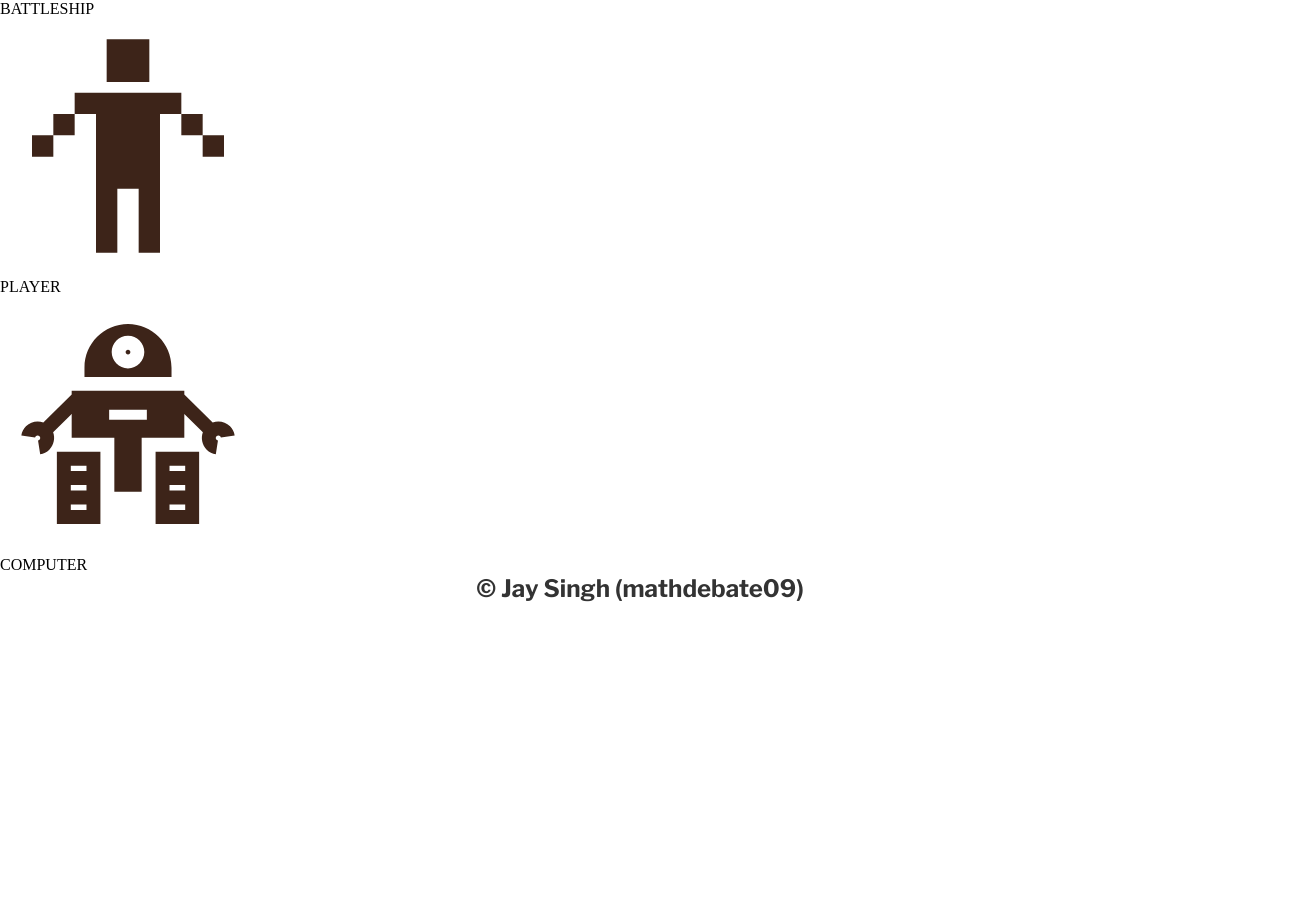
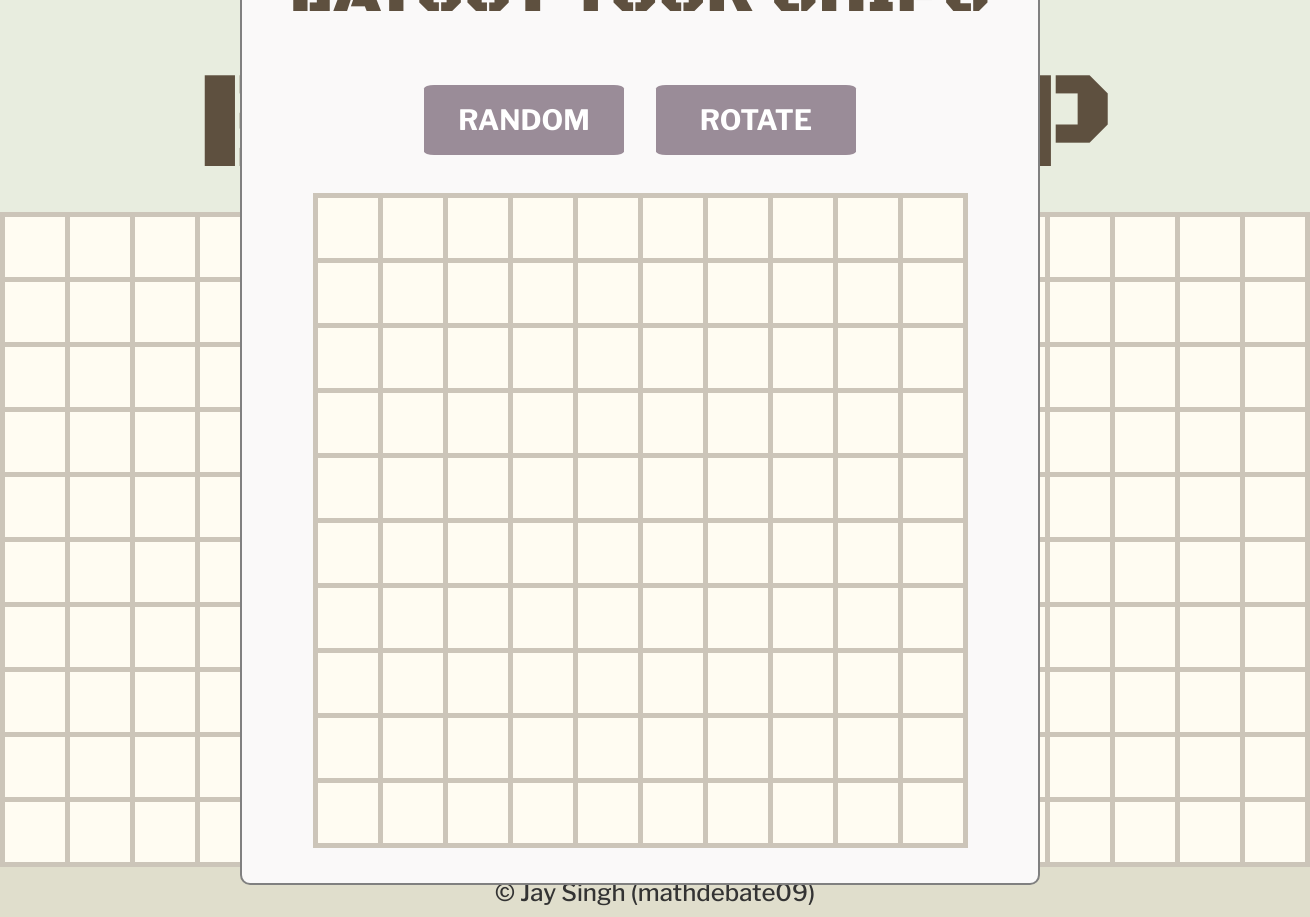
Before and after one commit to mathdebate09/battleship, a website built with webpack: page src/index.html in a window 1280 px wide. Shown: the whole page, 1310 px wide, since content can reach past the window. Before the commit the page ends 800 px from the top, so only its background shows below. Built offline with nearby package versions, Linux system fonts and the light colour scheme.

Commit message:
Add gameLoop module and update gameBoard placeShip functionality

```diff
--- a/src/index.js
+++ b/src/index.js
@@ -2,3 +2,8 @@ import "./styles/main.css";
 import "./modules/icon.js";
 import "./modules/skeleton.js";
 import "./modules/gameLoop.js";
+import { displayController } from './modules/displayController.js';
+import { gameLoop } from './modules/gameLoop.js';
+
+
+    gameLoop.startGame();
--- a/src/modules/displayController.js
+++ b/src/modules/displayController.js
@@ -6,7 +6,7 @@ const displayController = (function () {
     let direction = "vertical";
     function placeShipModal() {
         const dialog = document.createElement("dialog");
-        dialog.setAttribute("open", "");
+        dialog.open = true;
 
         const dialogHeader = document.createElement("p");
         dialogHeader.textContent = "LAYOUT YOUR SHIPS";
@@ -70,10 +70,13 @@ const displayController = (function () {
                         lastColoredCells.forEach(cell => cell.style.backgroundColor = '');
                         lastColoredCells = [];
 
+                        if (currentShipIndex < gameLoop.userBoard.boardPieces.length) {
                             const ship = gameLoop.userBoard.boardPieces[currentShipIndex];
+                            ship.alignment = direction; // Use the direction variable to determine the ship's alignment
 
                             // Check if the ship can be placed at the hovered location
-                        if (rowIndex + ship.length <= 13 && colIndex + ship.length <= 13) {
+                            if ((ship.alignment === 'vertical' && rowIndex + ship.length <= 10) ||
+                                (ship.alignment === 'horizontal' && colIndex + ship.length <= 10)) {
                                 // Color the cells based on the ship's length and alignment
                                 for (let j = 0; j < ship.length; j++) {
                                     let cellToColor;
@@ -91,84 +94,48 @@ const displayController = (function () {
                                 }
                             }
                         }
+                    }
                 });
 
                 div.addEventListener('click', () => {
+                    if (currentShipIndex < gameLoop.userBoard.boardPieces.length && !gameLoop.userBoard.isAdjacentOccupied(rowIndex, colIndex)) {
                         const ship = gameLoop.userBoard.boardPieces[currentShipIndex];
+                        ship.alignment = direction; // Use the direction variable to determine the ship's alignment
 
                         // Check if the ship can be placed at the clicked location
-                    if (rowIndex + ship.length <= 13 && colIndex + ship.length <= 13) {
+                        if ((ship.alignment === 'vertical' && rowIndex + ship.length <= 10) ||
+                            (ship.alignment === 'horizontal' && colIndex + ship.length <= 10) &&
+                            !gameLoop.userBoard.isAdjacentOccupied(rowIndex, colIndex)) {
                             gameLoop.userBoard.placeShip(ship, rowIndex, colIndex, ship.alignment);
                             currentShipIndex++;
+
+                            // Color the cells that represent the ship's location
+                            for (let j = 0; j < ship.length; j++) {
+                                let cellToColor;
+
+                                if (ship.alignment === 'horizontal') {
+                                    cellToColor = rows[rowIndex][colIndex + j];
+                                } else { // ship.alignment === 'vertical'
+                                    cellToColor = rows[rowIndex + j][colIndex];
+                                }
+
+                                if (cellToColor) {
+                                    cellToColor.classList.add('ship-location');
+                                }
+                            }
+                        }
+                    }
+
+                    if (currentShipIndex === gameLoop.userBoard.boardPieces.length) {
+                        const dialog = document.querySelector("dialog");
+                        dialog.parentNode.removeChild(dialog);
+                        console.log(gameLoop.userBoard)
                     }
                 });
             });
         });
     }
 
-    // function placeShipsOnModal() {
-    //     const board = document.querySelector(".board");
-    //     const gameBoard = gameLoop.userBoard;
-
-    //     let currentShipIndex = 0;
-    //     let lastHoveredCell = null;
-    //     let lastColoredCells = [];
-
-    //     board.addEventListener("mouseover", function (event) {
-    //         if (event.target.classList.contains("e")) {
-    //             const cell = event.target;
-    //             const x = parseInt(cell.dataset.x);
-    //             const y = parseInt(cell.dataset.y);
-
-    //             // Only color the cells if the mouse has moved to a new cell
-    //             if (lastHoveredCell !== cell) {
-    //                 lastHoveredCell = cell;
-
-    //                 // Uncolor the cells that were colored during the last hover event
-    //                 lastColoredCells.forEach(cell => cell.style.backgroundColor = '');
-    //                 lastColoredCells = [];
-
-    //                 const ship = gameBoard.boardPieces[currentShipIndex];
-
-    //                 if (!gameBoard.isAdjacentOccupied(x, y) && gameBoard.canPlaceShip(ship, x, y, ship.alignment)) {
-    //                     ship.setCoordinates([x, y], ship.alignment);
-
-    //                     // Color the cells based on the ship's length and alignment
-    //                     for (let j = 0; j < ship.length; j++) {
-    //                         let cellsToColor;
-
-    //                         if (ship.alignment === 'horizontal') {
-    //                             cellsToColor = document.querySelectorAll(`.e[data-x='${x + j}'][data-y='${y}']`);
-    //                         } else { // ship.alignment === 'vertical'
-    //                             cellsToColor = document.querySelectorAll(`.e[data-x='${x}'][data-y='${y + j}']`);
-    //                         }
-
-    //                         cellsToColor.forEach(cellToColor => {
-    //                             cellToColor.style.backgroundColor = '#CCC5B9';
-    //                             lastColoredCells.push(cellToColor);
-    //                         });
-    //                     }
-    //                 }
-    //             }
-    //         }
-    //     });
-
-    //     board.addEventListener("click", function (event) {
-    //         if (event.target.classList.contains("e")) {
-    //             const cell = event.target;
-    //             const x = parseInt(cell.dataset.x);
-    //             const y = parseInt(cell.dataset.y);
-
-    //             const ship = gameBoard.boardPieces[currentShipIndex];
-
-    //             if (!gameBoard.isAdjacentOccupied(x, y) && gameBoard.canPlaceShip(ship, x, y, ship.alignment)) {
-    //                 gameBoard.placeShip(ship, x, y, ship.alignment);
-    //                 currentShipIndex++;
-    //             }
-    //         }
-    //     });
-    // }
-
     return { placeShipModal, placeShipsOnModal };
 })();
 
--- /dev/null
+++ b/src/modules/gameLoop.js
@@ -0,0 +1,21 @@
+const Ship = require('./ship.js')
+const GameBoard = require('./gameBoard.js')
+import { displayController } from './displayController.js';
+
+const gameLoop = (function() {
+    const playerUser = "user"
+    const playerComputer = "computer"
+    const userBoard = new GameBoard()
+    const computerBoard = new GameBoard()
+
+    function startGame() {
+        let currentPlayer = playerUser
+        displayController.placeShipModal()
+        displayController.placeShipsOnModal()
+    }
+
+    return{ startGame,
+    userBoard : userBoard, computerBoard : computerBoard }
+})();
+
+export {gameLoop};
--- a/src/styles/main.css
+++ b/src/styles/main.css
@@ -1,7 +1,7 @@
 /* FONT FACES */
 @font-face {
   font-family: LF-Normal;
-  src: url("../assets/fonts/LibreFranklin-Bold.ttf");
+  src: url("../assets/fonts/LibreFranklin-Medium.ttf");
 }
 
 @font-face {
@@ -9,10 +9,19 @@
   src: url("../assets/fonts/LibreFranklin-Bold.ttf");
 }
 
+@font-face {
+  font-family: Black-Ops;
+  src: url("../assets/fonts/BlackOpsOne-Regular.ttf");
+}
+
 /* ROOT */
 :root {
   --normal: "LF-Normal", sans-serif;
   --bold: "LF-Bold", sans-serif;
+  --header-font: "Black-Ops", sans-serif;
+  --bg: #e8eddf;
+  --green: #B7CBBF;
+  --red: #C46233;
 }
 
 /* GLOBAL STYLES */
@@ -29,13 +38,158 @@ body {
   padding: 0;
 }
 
+/* PARENT-CONTAINER */
+.container {
+  display: grid;
+  grid-template-rows: 250px 1fr 50px;
+  height: 100%;
+}
+
+
+/* Header */
+.header  {
+  font-family: var(--header-font);
+  font-size: 140px;
+  height:100%;
+  width:100%;
+  display:grid;
+  place-items:center;
+  color: #5e503f;
+  background-color: var(--bg);
+}
+
+
+/* display */
+.display {
+  display:grid;
+  grid-template-columns: 1fr 1fr;
+  font-family:var(--bold);
+  color:#333333;
+  background-color: var(--bg);
+}
+
+.display div {
+  display:grid;
+  grid-template-rows: auto 1fr;
+  place-items:center;
+}
+
+/* titles */
+.player-title, .computer-title {
+  display: grid;
+  grid-template-columns: auto auto;
+  align-items: center;
+  justify-content: center;
+  gap:12px;
+  font-size:30px;
+  color:#220901;
+}
+
+.display div img {
+  width:50px;
+}
+
+/* Board-styles */
+.c-board, .p-board {
+  display: grid;
+  grid-template-columns: repeat(10, 1fr);
+  grid-template-rows: repeat(10, 1fr);
+  gap: 5px;
+  width:fit-content;
+  height:fit-content;
+  background-color: #ccc5b9;
+  border:5px solid #ccc5b9;
+  margin-top: -100px;
+}
+
+.e {
+  width:60px;
+  height:60px;
+  background-color: #fffcf2;
+}
+
+/* DIALOG */
+dialog {
+  position: fixed;
+  top: 50%;
+  left: 50%;
+  transform: translate(-50%, -50%);
+  width:800px;
+  height:970px;
+  font-family:var(--bold);
+  border:2px solid grey;
+  border-radius:10px;
+  background-color: #faf9f9;
+  display: grid;
+  grid-template-rows: 150px 90px 1fr;
+  place-items:center;
+}
+
+dialog::backdrop {
+  backdrop-filter: blur(3px);
+}
+
+dialog[open] {
+  -webkit-animation: show 0.3s ease normal;
+}
+@-webkit-keyframes show {
+  from {
+      transform: translate(-50%, -100%);
+  }
+  to {
+      transform: translate(-50%, -50%);
+  }
+}
+
+
+
+dialog p {
+  font-size:66px;
+  color: #5e503f;
+  font-family:var(--header-font);
+  place-self:center;
+}
+
+.board {
+  display: grid;
+  grid-template-columns: repeat(10, 1fr);
+  grid-template-rows: repeat(10, 1fr);
+  gap: 5px;
+  width:fit-content;
+  height:fit-content;
+  background-color: #ccc5b9;
+  border:5px solid #ccc5b9;
+}
+
+dialog button {
+  all: unset;
+  background-color: #9a8c98;
+  color: white;
+  width: 200px;
+  height: 70px;
+  font-size:28px;
+  cursor: pointer;
+  text-align: center;
+  border-radius:5%;
+  margin-bottom: -16px;
+}
+
+#button-div {
+  display:flex;
+  gap:32px;
+}
+
+.ship-location {
+  background-color: #CCC5B9;
+}
+
 /* FOOTER */
 .footer {
   font-family: var(--normal);
   font-size: 24px;
   height: 100%;
   width: 100%;
-  background-color: var(--footer);
+  background-color: #E0DECC;
   color: #333333;
   display: grid;
   place-items: center;
```
Also changed, not shown: src/modules/gameBoard.js (+52 -0 lines). Lines whose indentation alone changed are shown as unchanged.
